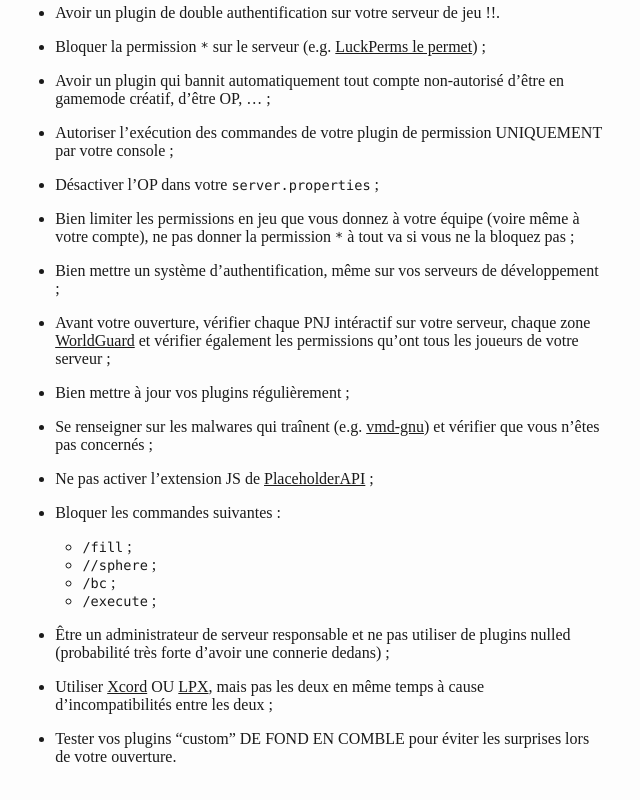
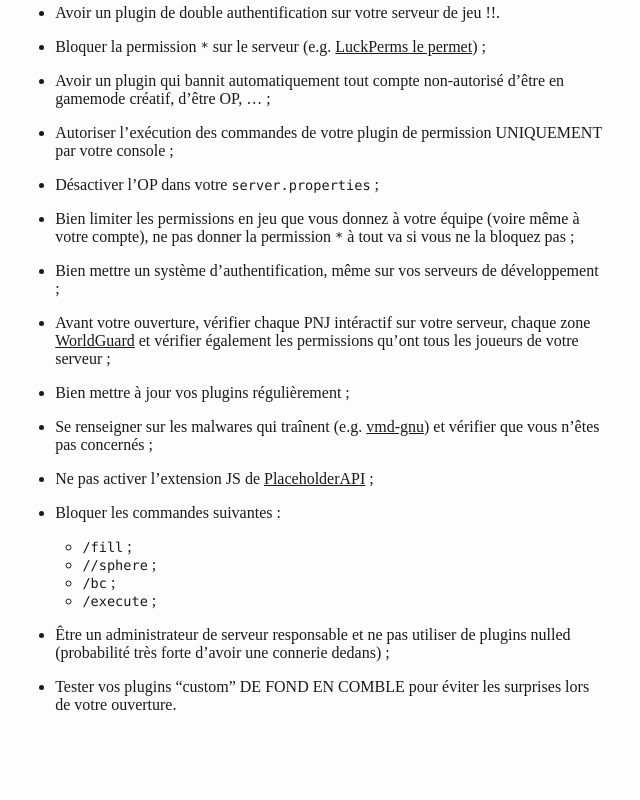
Before and after one commit to idotek/MinecraftSecurity, a plain HTML site: page index.html in a window 1280 px wide. Shown: the part 1204-2004 px from the top of the page, without its empty margins (324-964 px from the left). Drawn offline with Linux system fonts and the light colour scheme.

Commit message:
deploy: feda93fb32bd2ce5e700c674bc97665886d42f8a

```diff
--- a/index.html
+++ b/index.html
@@ -246,10 +246,6 @@ et vérifier que vous n’êtes pas concernés ;</p></li>
 <li><p>Être un administrateur de serveur responsable et ne pas utiliser
 de plugins nulled (probabilité très forte d’avoir une connerie dedans)
 ;</p></li>
-<li><p>Utiliser <a href="https://builtbybit.com/resources/xcord-high-performance-anti-bot.16843/">Xcord</a>
-OU <a href="https://builtbybit.com/resources/lpx-antipacketexploit-antinettycrasher.15709">LPX</a>,
-mais pas les deux en même temps à cause d’incompatibilités entre les
-deux ;</p></li>
 <li><p>Tester vos plugins “custom” DE FOND EN COMBLE pour éviter les
 surprises lors de votre ouverture.</p></li>
 </ul>
```
